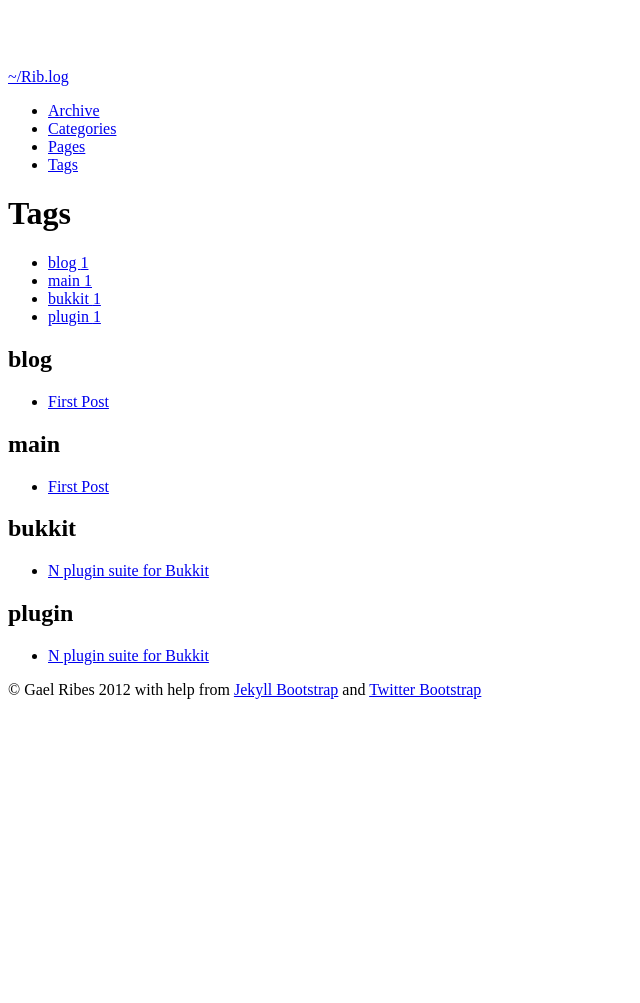
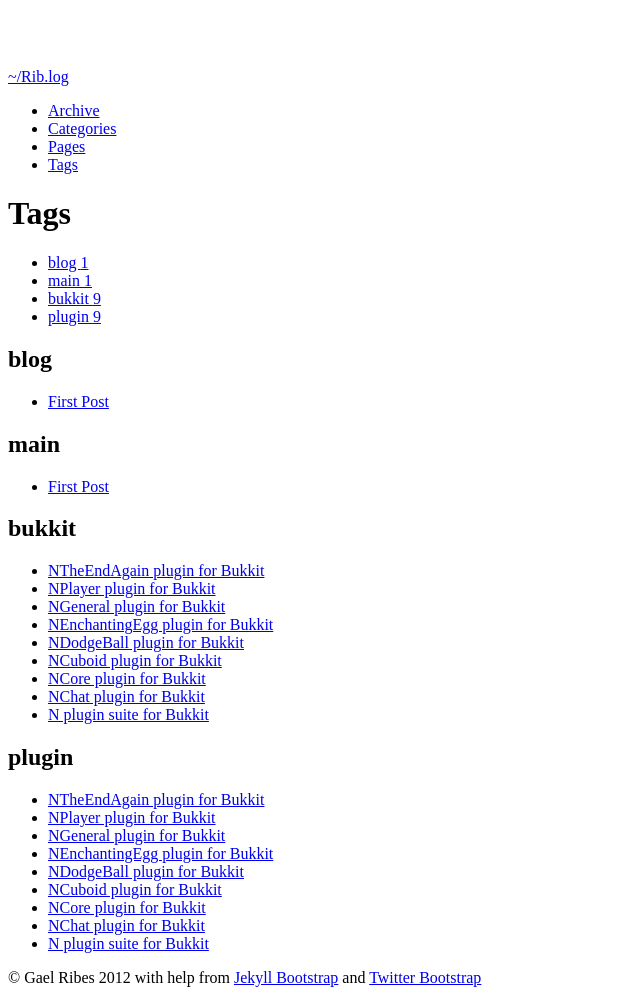
Before and after one commit to CeramicTitan/ribesg.github.com, a Jekyll site: the page built from tags.html, in a window 1280 px wide. Shown: the whole page, without its empty margins (0-640 px from the left). Built offline with Jekyll 4.4.1, drawn with Linux system fonts in a browser that asks for light colours; nearby versions of some CDN libraries; before the commit the page ends 900 px from its top, so only the background shows below that; part of the change alters nothing that is shown.

Commit message:
New pages, more informations

```diff
--- a/_posts/pages/2013-02-16-NPlugins.md
+++ b/_posts/pages/2013-02-16-NPlugins.md
@@ -8,38 +8,16 @@ tags: [bukkit, plugin]
 {% include JB/setup %}
 
 The N plugin suite is a pack of [Bukkit][] plugins designed to work with each other. They are as compatible as possible with mods. None of this plugin is released yet !
+You can view the source of all plugins in the [NPlugins][] Github repository.
 
-* **[NCore][]** : Status : Indev - 50%
-
-    Core plugin, it's like a platform for every nodes to connect, for each one to be able to use each other, without cycle dependencies.
-
-* **[NGeneral][]** : Status : Indev - 0%
-
-    General plugin, with everything like **`/time`**, **`/weather`**, **`/rocket`**, **`/god`**...
-
-* **[NCuboid][]** : Status : Indev - 80%
-
-    Important plugin, basically like Worldguard, but with every functionnality I need. It's also something much more difficult to do, learning learning learning !
-
-* **[NPunisher][]** : _(Will be renamed to **NPlayer**)_ Status : Indev - 0%
-
-    It was supposed to be a **`/ban`**, **`/mute`**, **`/kick`**, **`/jail`** plugin, it will be a little more than that. For example there will be an **`/info`** command which would give you informations about the player (first/last seen, punishment status (ex: is he banned ?), and his IP for moderators / admins).
-
-* **NChat** : Status : Indev - 90%
-
-    Will allow modification of chat format, colors in chat, bad words check, private messages with 1 player or 1 group (channel-like)
-
-* **[NDodgeball][]** : Status : Indev - 0%
-
-    It will need [NCuboid][] to work. Nothing else to say, self-explanatory ! Basically, it would use the Cuboids for the game itself, and you would define a "game zone" with one selection, automagically subdivised in 4 cuboids with every needed flags etc. You would be able to start a game with a command, players would use a command to join, teams would have colored leather armors, and why not fireworks of the winning team color at the end ?
-
-* **NEnd** : Status : Not started
-
-    A rewrite of my [TheEndAgain][] plugin
-
-* **NEgg** : Status : Not started
-
-    A rewrite of my [MagicEgg][] plugin
+* **[NCore][]**
+* **[NGeneral][]**
+* **[NCuboid][]**
+* **[NPlayer][]**
+* **[NChat][]**
+* **[NDodgeball][]**
+* **[NTheEndAgain][]**
+* **[NEnchantingEgg][]**
 
 This list will grow as ideas come.
 
@@ -49,11 +27,16 @@ This list will grow as ideas come.
 <!--- Under this lines are links defined --->
 [Bukkit]: http://bukkit.org "Bukkit Forums"
 
-[NCore]: https://github.com/Ribesg/NCore "NCore plugin repository"
-[NGeneral]: https://github.com/Ribesg/NGeneral "NGeneral plugin repository"
-[NCuboid]: https://github.com/Ribesg/NCuboid "NCuboid plugin repository"
-[NPunisher]: https://github.com/Ribesg/NPunisher "NPunisher plugin repository"
-[NDodgeball]: https://github.com/Ribesg/NDodgeball "NDodgeball plugin repository"
+[NPlugins]: https://github.com/Ribesg/NPlugins "NPlugins Github repository"
+
+[NCore]: /bukkit/NCore "NCore dedicated page"
+[NGeneral]: /bukkit/NGeneral "NGeneral dedicated page"
+[NCuboid]: /bukkit/NCuboid "NCuboid dedicated page"
+[NPlayer]: /bukkit/NPlayer "NPlayer dedicated page"
+[NDodgeball]: /bukkit/NDodgeball "NDodgeball dedicated page"
+[NTheEndAgain]: /bukkit/NTheEndAgain "NTheEndAgain dedicated page"
+[NEnchantingEgg]: /bukkit/NEnchantingEgg "NEnchantingEgg dedicated page"
+[NChat]: /bukkit/NChat "NChat dedicated page"
 
 [TheEndAgain]: http://dev.bukkit.org/server-mods/n3w_theendagain/ "TheEndAgain on BukkitDev"
 [MagicEgg]: http://dev.bukkit.org/server-mods/magicegg/ "MagicEgg on BukkitDev"
--- /dev/null
+++ b/_posts/pages/2013-02-26-NChat.md
@@ -0,0 +1,26 @@
+---
+layout: page
+title: NChat plugin for Bukkit
+category: bukkit
+tagline: Also compatible with MCPC
+tags: [bukkit, plugin]
+---
+{% include JB/setup %}
+
+NChat is a [Bukkit][] plugin and is part of the [NPlugins][] project.
+You can view the source of all plugins in the [NPlugins Github repository][].
+
+### *Status :* Indev - 90%
+
+Will allow modification of chat format, colors in chat, bad words check, private messages with 1 player, 1 group or console (channel-like)
+
+_TODO List:_
+* Private messages commands, private messages handling (to group, to console, to player, to multiple players)
+
+{% include JB/comments %}
+
+<!--- Under this lines are links defined --->
+[Bukkit]: http://bukkit.org "Bukkit Forums"
+
+[NPlugins]: /bukkit/NPlugins "NPlugins project page"
+[NPlugins Github repository]: https://github.com/Ribesg/NPlugins "NPlugins Github repository"
--- /dev/null
+++ b/_posts/pages/2013-02-26-NCore.md
@@ -0,0 +1,26 @@
+---
+layout: page
+title: NCore plugin for Bukkit
+category: bukkit
+tagline: Also compatible with MCPC
+tags: [bukkit, plugin]
+---
+{% include JB/setup %}
+
+NCore is a [Bukkit][] plugin and is part of the [NPlugins][] project.
+You can view the source of all plugins in the [NPlugins Github repository][].
+
+### *Status :* Indev - 50%
+
+Core plugin, it's like a platform for every nodes to connect, for each one to be able to use each other, without cycle dependencies.
+
+_TODO List:_
+* Nothing here yet
+
+{% include JB/comments %}
+
+<!--- Under this lines are links defined --->
+[Bukkit]: http://bukkit.org "Bukkit Forums"
+
+[NPlugins]: /bukkit/NPlugins "NPlugins project page"
+[NPlugins Github repository]: https://github.com/Ribesg/NPlugins "NPlugins Github repository"
--- /dev/null
+++ b/_posts/pages/2013-02-26-NCuboid.md
@@ -0,0 +1,27 @@
+---
+layout: page
+title: NCuboid plugin for Bukkit
+category: bukkit
+tagline: Also compatible with MCPC
+tags: [bukkit, plugin]
+---
+{% include JB/setup %}
+
+NCuboid is a [Bukkit][] plugin and is part of the [NPlugins][] project.
+You can view the source of all plugins in the [NPlugins Github repository][].
+
+### *Status :* Indev - 80%
+
+Important plugin, basically like Worldguard, but with every functionnality I need. It's also something much more difficult to do.
+
+_TODO List:_
+* Almost every commands
+* Investigate non-Cuboid regions (Cylinders)
+
+{% include JB/comments %}
+
+<!--- Under this lines are links defined --->
+[Bukkit]: http://bukkit.org "Bukkit Forums"
+
+[NPlugins]: /bukkit/NPlugins "NPlugins project page"
+[NPlugins Github repository]: https://github.com/Ribesg/NPlugins "NPlugins Github repository"
--- /dev/null
+++ b/_posts/pages/2013-02-26-NDodgeBall.md
@@ -0,0 +1,28 @@
+---
+layout: page
+title: NDodgeBall plugin for Bukkit
+category: bukkit
+tagline: Also compatible with MCPC
+tags: [bukkit, plugin]
+---
+{% include JB/setup %}
+
+NDodgeBall is a [Bukkit][] plugin and is part of the [NPlugins][] project.
+You can view the source of all plugins in the [NPlugins Github repository][].
+
+### *Status :* Indev - 0%
+
+It will need [NCuboid][] to work. Nothing else to say, self-explanatory ! Basically, it would use the Cuboids for the game itself, and you would define a "game zone" with one selection, automagically subdivised in 4 cuboids with every needed flags etc. You would be able to start a game with a command, players would use a command to join, teams would have colored leather armors, and why not fireworks of the winning team color at the end ?
+
+_TODO List:_
+* Everything
+
+{% include JB/comments %}
+
+<!--- Under this lines are links defined --->
+[Bukkit]: http://bukkit.org "Bukkit Forums"
+
+[NPlugins]: /bukkit/NPlugins "NPlugins project page"
+[NPlugins Github repository]: https://github.com/Ribesg/NPlugins "NPlugins Github repository"
+
+[NCuboid]: /bukkit/NCuboid "NCuboid dedicated page"
--- /dev/null
+++ b/_posts/pages/2013-02-26-NEnchantingEgg.md
@@ -0,0 +1,28 @@
+---
+layout: page
+title: NEnchantingEgg plugin for Bukkit
+category: bukkit
+tagline: Also compatible with MCPC
+tags: [bukkit, plugin]
+---
+{% include JB/setup %}
+
+NEnchantingEgg is a [Bukkit][] plugin and is part of the [NPlugins][] project.
+You can view the source of all plugins in the [NPlugins Github repository][].
+
+### *Status :* Indev - 0%
+
+A rewrite of my [MagicEgg][] plugin, with at least the same functions and highly configurable.
+
+_TODO List:_
+* Everything
+
+{% include JB/comments %}
+
+<!--- Under this lines are links defined --->
+[Bukkit]: http://bukkit.org "Bukkit Forums"
+
+[NPlugins]: /bukkit/NPlugins "NPlugins project page"
+[NPlugins Github repository]: https://github.com/Ribesg/NPlugins "NPlugins Github repository"
+
+[MagicEgg]: http://dev.bukkit.org/server-mods/magicegg/ "MagicEgg on BukkitDev"
--- /dev/null
+++ b/_posts/pages/2013-02-26-NGeneral.md
@@ -0,0 +1,26 @@
+---
+layout: page
+title: NGeneral plugin for Bukkit
+category: bukkit
+tagline: Also compatible with MCPC
+tags: [bukkit, plugin]
+---
+{% include JB/setup %}
+
+NGeneral is a [Bukkit][] plugin and is part of the [NPlugins][] project.
+You can view the source of all plugins in the [NPlugins Github repository][].
+
+### *Status :* Indev - 0%
+
+General plugin, with everything like **`/time`**, **`/weather`**, **`/rocket`**, **`/god`**...
+
+_TODO List:_
+* Everything
+
+{% include JB/comments %}
+
+<!--- Under this lines are links defined --->
+[Bukkit]: http://bukkit.org "Bukkit Forums"
+
+[NPlugins]: /bukkit/NPlugins "NPlugins project page"
+[NPlugins Github repository]: https://github.com/Ribesg/NPlugins "NPlugins Github repository"
--- /dev/null
+++ b/_posts/pages/2013-02-26-NPlayer.md
@@ -0,0 +1,26 @@
+---
+layout: page
+title: NPlayer plugin for Bukkit
+category: bukkit
+tagline: Also compatible with MCPC
+tags: [bukkit, plugin]
+---
+{% include JB/setup %}
+
+NPlayer is a [Bukkit][] plugin and is part of the [NPlugins][] project.
+You can view the source of all plugins in the [NPlugins Github repository][].
+
+### *Status :* Indev - 0%
+
+It was supposed to be a **`/ban`**, **`/mute`**, **`/kick`**, **`/jail`** plugin, it will be a little more than that. For example there will be an **`/info`** command which would give you informations about the player (first/last seen, punishment status (ex: is he banned ?), and his IP for moderators / admins).
+
+_TODO List:_
+* Everything
+
+{% include JB/comments %}
+
+<!--- Under this lines are links defined --->
+[Bukkit]: http://bukkit.org "Bukkit Forums"
+
+[NPlugins]: /bukkit/NPlugins "NPlugins project page"
+[NPlugins Github repository]: https://github.com/Ribesg/NPlugins "NPlugins Github repository"
--- /dev/null
+++ b/_posts/pages/2013-02-26-NTheEndAgain.md
@@ -0,0 +1,28 @@
+---
+layout: page
+title: NTheEndAgain plugin for Bukkit
+category: bukkit
+tagline: Also compatible with MCPC
+tags: [bukkit, plugin]
+---
+{% include JB/setup %}
+
+NTheEndAgain is a [Bukkit][] plugin and is part of the [NPlugins][] project.
+You can view the source of all plugins in the [NPlugins Github repository][].
+
+### *Status :* Indev - 0%
+
+A rewrite of my [TheEndAgain][] plugin, with at least the same functions. Just better, faster.
+
+_TODO List:_
+* Everything
+
+{% include JB/comments %}
+
+<!--- Under this lines are links defined --->
+[Bukkit]: http://bukkit.org "Bukkit Forums"
+
+[NPlugins]: /bukkit/NPlugins "NPlugins project page"
+[NPlugins Github repository]: https://github.com/Ribesg/NPlugins "NPlugins Github repository"
+
+[NTheEndAgain]: /bukkit/NTheEndAgain "NTheEndAgain dedicated page"
```
